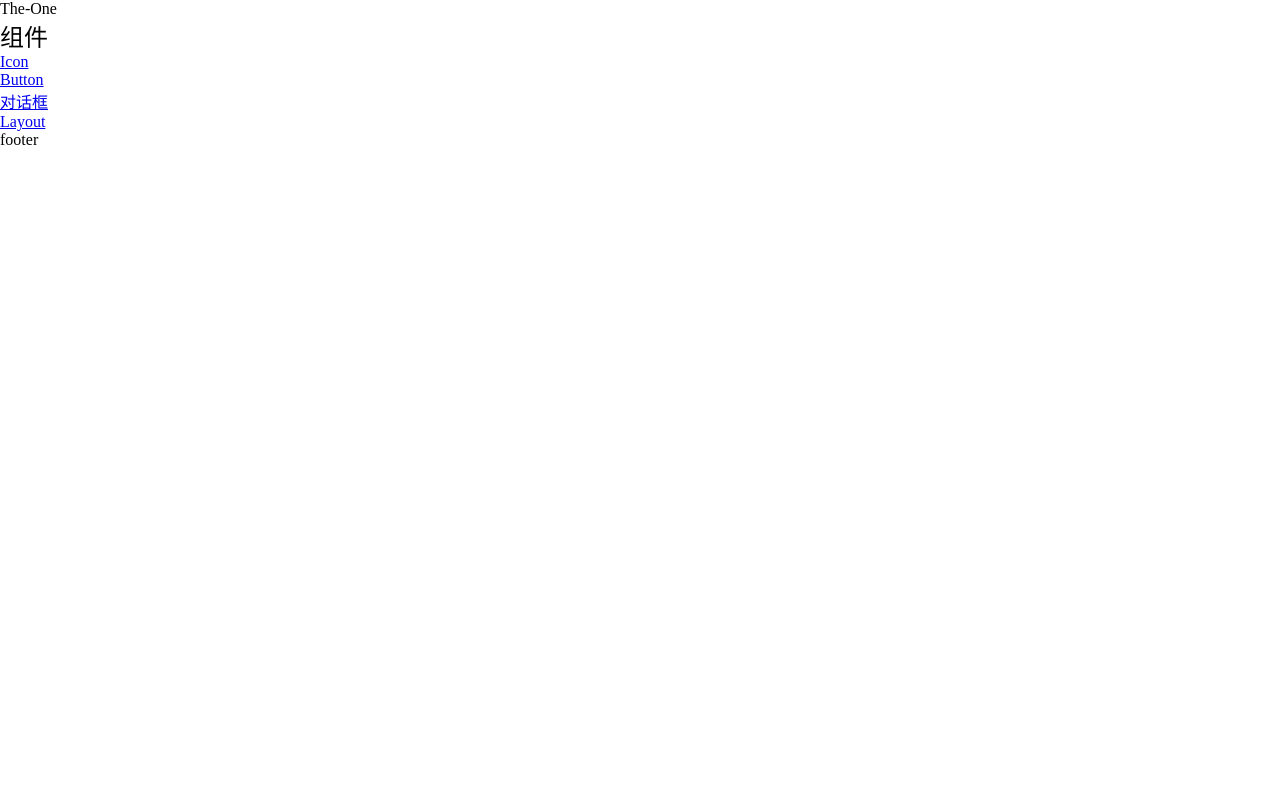
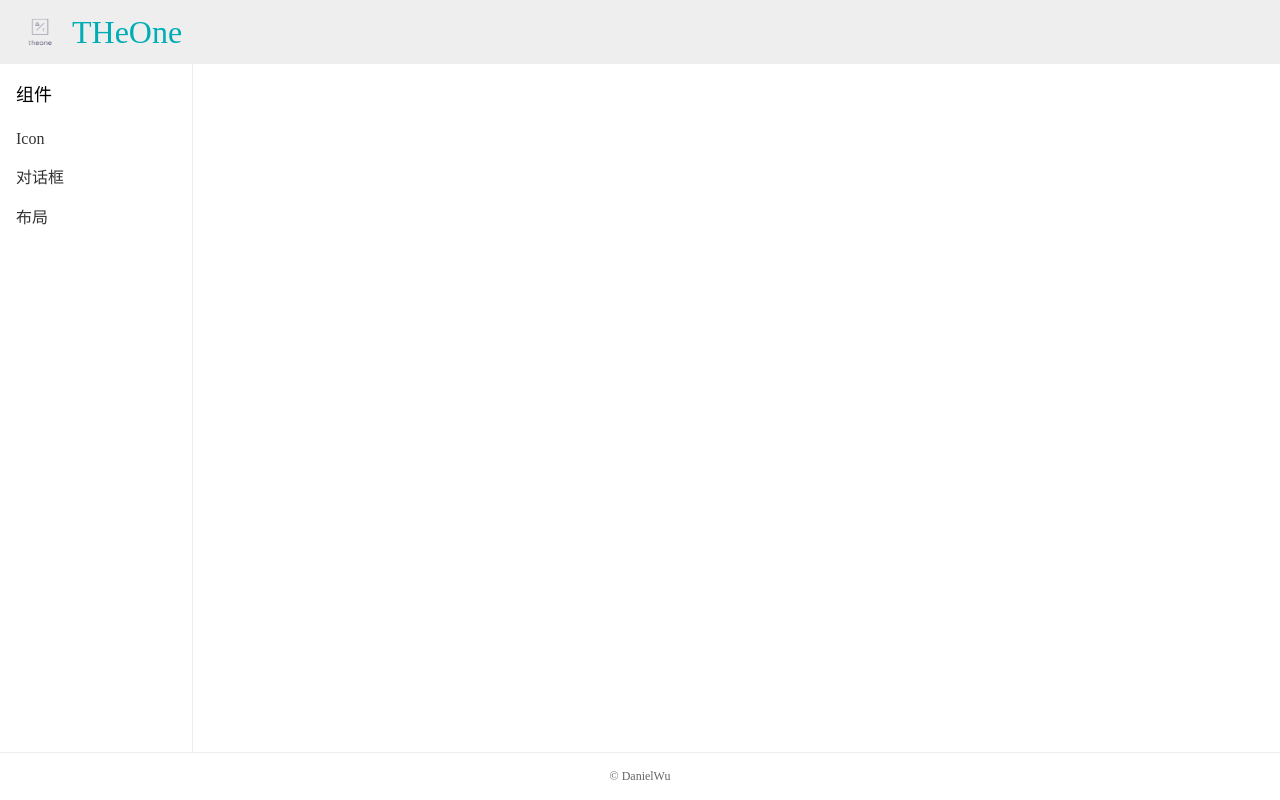
Before and after one commit to HermesWu/theone-react, a React app: page / in a window 1280 px wide. Built offline with nearby package versions, Linux system fonts and the light colour scheme.

Commit message:
optimised: example.tsx example.scss

```diff
--- a/example.scss
+++ b/example.scss
@@ -1,8 +1,71 @@
-*{margin: 0; padding: 0; box-sizing: border-box};
-*::before,
-*::after {
-  box-sizing: border-box;
+* {margin: 0;padding: 0; box-sizing: border-box;}
+*::before {box-sizing: border-box;}
+*::after {box-sizing: border-box;}
+ul, ol {list-style: none;}
+h1, h2, h3, h4, h5, h6 {font-weight: normal;}
+a { text-decoration: none; color: inherit; }
+pre {
+  font-family: "Fira Code Medium", Consolas, monospace;
 }
-h1, h2, h3, h4, h5, h6{
-  font-weight: normal;
+$padding: 16px;
+$main-color: #00ADB5;
+$border-color: #eee;
+body {
+  font-size: 16px;
 }
+.site-page {
+  background: #ffffff;
+  min-height: 100vh;
+}
+.site-main {
+  padding-top: 16px;
+}
+.site-header {
+  background: $border-color;
+  padding: 8px 0;
+  .logo {
+    padding: 0 $padding;
+    display: flex;
+    align-items: center;
+    > img {margin-right: 8px;}
+    > span {
+      color: $main-color;
+      font-size: 32px;
+    }
+  }
+}
+.site-aside {
+  border-right: 1px solid #EEEEEE;
+  margin-right: 16px;
+  h2 {
+    padding: $padding;
+    font-size: 18px;
+  }
+  ul {
+    min-width: 12em;
+    > li {
+      a {
+        color: #333;
+        display: block;
+        padding: 8px $padding;
+        &:hover {
+          color: $main-color;
+        }
+        &.active {
+          color: white;
+          background: $main-color;
+        }
+      }
+    }
+  }
+}
+.site-footer {
+  text-align: center;
+  font-size: 12px;
+  color: #666;
+  padding: 16px 0;
+  border-top: 1px solid $border-color;
+}
+.example {
+  padding: 16px 0;
+}
--- a/example.tsx
+++ b/example.tsx
@@ -1,47 +1,50 @@
-import * as React from 'react';
-import * as ReactDom from 'react-dom';
-import {HashRouter as Router, Route, Link} from 'react-router-dom';
-import IconExample from './lib/icon/icon.example';
+import React from 'react';
+import ReactDOM from 'react-dom';
+import {HashRouter as Router, Route, NavLink} from 'react-router-dom';
+import DialogExample from './lib/dialog/dialog.example';
 import ButtonExample from './lib/button.example';
-import DialogExample from './lib/dialog/dialog.example';
 import LayoutExample from './lib/layout/layout.example';
-import {Layout, Header, Aside, Content, Footer} from './lib/layout/layout';
-import './example.scss'
+import {Layout, Aside, Header, Content, Footer} from './lib/layout/layout';
+import './example.scss';
+import IconDemo from './lib/icon/icon.example';
 
-ReactDom.render(
+
+const logo = require('./logo.png');
+
+ReactDOM.render(
   <Router>
-    <Layout>
-      <Header>
-        <div className="logo">The-One</div>
+    <Layout className="site-page">
+      <Header className="site-header">
+        <div className="logo">
+          <img src={logo} width="48" height="48" alt=""/>
+          <span> THeOne </span>
+        </div>
       </Header>
       <Layout>
-        <Aside>
+        <Aside className="site-aside">
           <h2>组件</h2>
           <ul>
             <li>
-              <Link to="/icon">Icon</Link>
+              <NavLink to="/icon">Icon</NavLink>
             </li>
             <li>
-              <Link to="/button">Button</Link>
+              <NavLink to="/dialog">对话框</NavLink>
             </li>
             <li>
-              <Link to="/dialog">对话框</Link>
-            </li>
-            <li>
-              <Link to="/layout">Layout</Link>
+              <NavLink to="/layout">布局</NavLink>
             </li>
           </ul>
         </Aside>
-        <Content>
-          <Route path="/icon" component={IconExample}/>
+        <Content className="site-main">
+          <Route path="/icon" component={IconDemo}/>
           <Route path="/button" component={ButtonExample}/>
           <Route path="/dialog" component={DialogExample}/>
-          <Route path="/layout" component={LayoutExample}></Route>
+          <Route path="/layout" component={LayoutExample}/>
         </Content>
       </Layout>
-      <Footer>
-        footer
+      <Footer className="site-footer">
+        &copy; DanielWu
       </Footer>
     </Layout>
-  </Router>,
-  document.querySelector('#root'));
+  </Router>
+  , document.querySelector('#root'));
```
